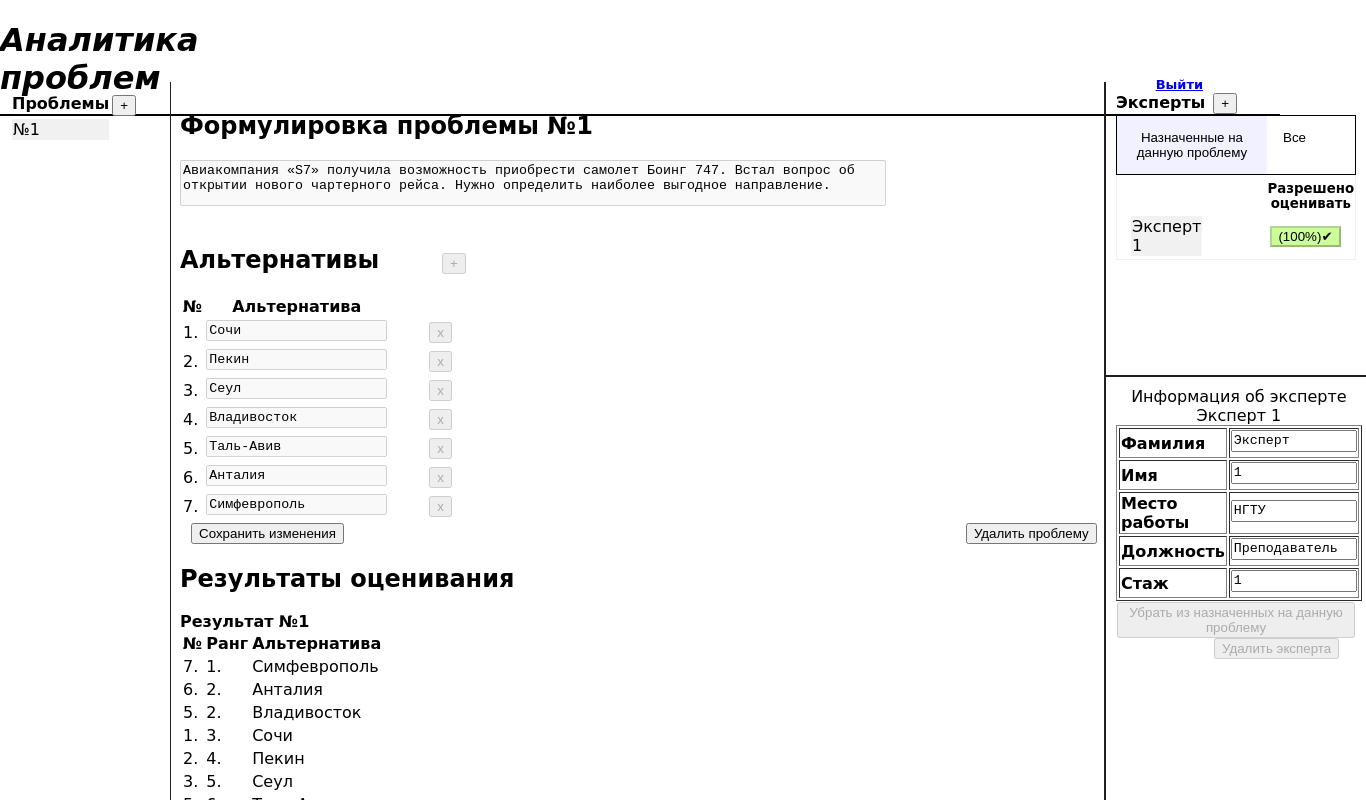
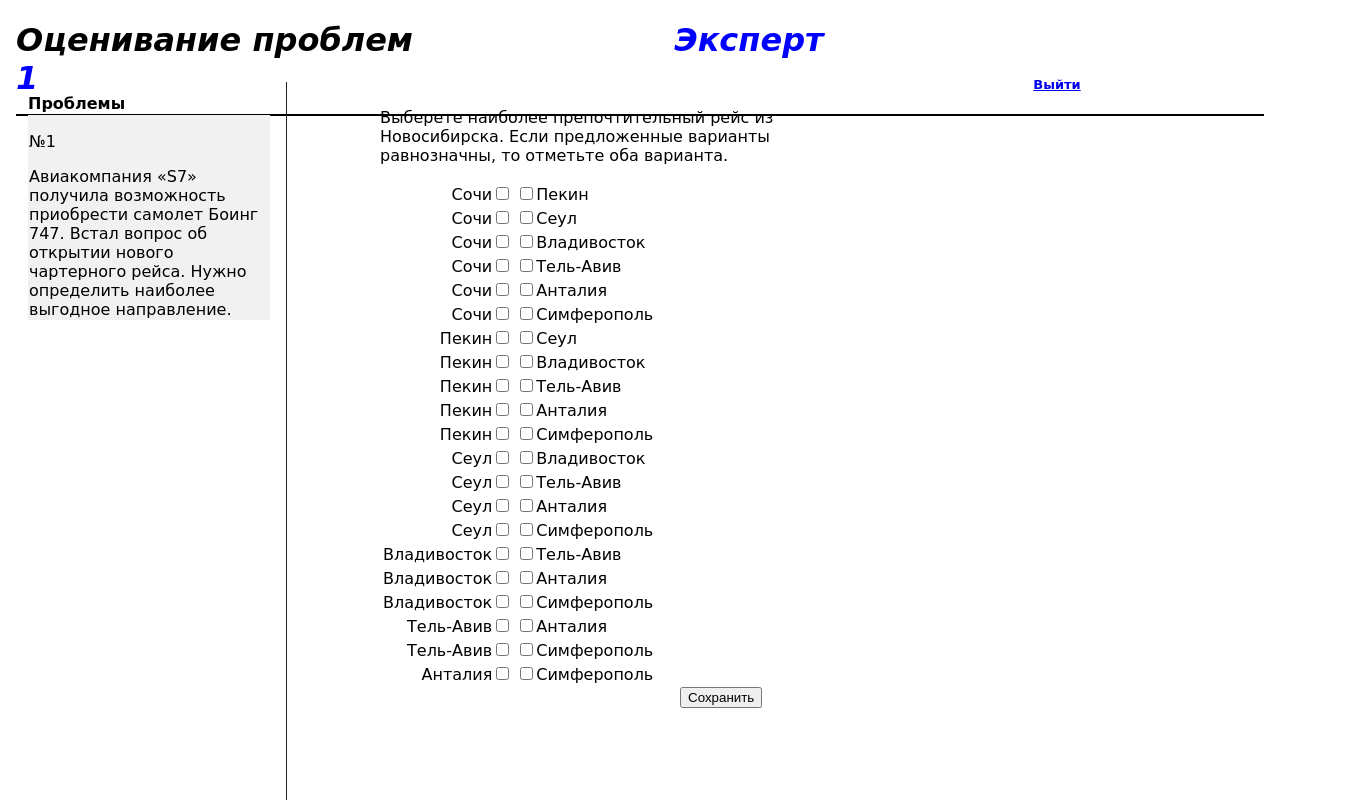
Before and after one commit to toqich/SA, a React (Create React App) app: page / in a window 1280 px wide. Shown: the whole page, 1366 px wide, since content can reach past the window. Built offline with nearby package versions, Linux system fonts and the light colour scheme.

Commit message:
add expert

```diff
--- a/package.json
+++ b/package.json
@@ -6,6 +6,7 @@
     "@testing-library/jest-dom": "^5.11.6",
     "@testing-library/react": "^11.2.2",
     "@testing-library/user-event": "^12.2.2",
+    "material-ui": "^0.20.2",
     "react": "^17.0.1",
     "react-dom": "^17.0.1",
     "react-scripts": "4.0.1",
--- /dev/null
+++ b/src/Expert.css
@@ -0,0 +1,54 @@
+.shrift {
+  font-family: "Comic Sans MS";
+  /* font-family: "Comic Sans MS"; */
+  /* font-size: 50px; */
+}
+.liniya {
+  border-bottom: "2px solid";
+}
+.sidebar,
+.content {
+  position: absolute;
+}
+.sidebar2,
+.content2 {
+  position: absolute;
+}
+.sidebar,
+.content {
+  overflow: auto;
+  padding: 10px;
+}
+.sidebar2,
+.content2 {
+  overflow: auto;
+  padding: 10px;
+}
+.sidebar3,
+.content3 {
+  overflow: auto;
+  padding: 10px;
+  position: absolute;
+}
+.sidebar {
+  overflow: scroll;
+  width: 250px;
+  /* background: #e9e9e9; */
+  border-right: 1px solid #231f20;
+  top: 82px;
+  bottom: 0;
+}
+.content {
+  top: 82px;
+  left: 370px;
+  bottom: 0; right: 0;
+ }
+ .okno {
+  width: 300px;
+  height: 70px;
+  text-align: center;
+  padding: 15px;
+  border: 3px solid #0000cc;
+  border-radius: 10px;
+  color: #0000cc;
+ }
--- /dev/null
+++ b/src/Expert.js
@@ -0,0 +1,61 @@
+import React, { Component } from 'react'
+import './Expert.css'
+
+
+class Expert extends Component {
+    render() {
+        return (
+            <body className="shrift">
+                <div className="liniya">
+                    <h1 style={{ paddingBottom: "17px", borderBottom: "2px solid" }}><i>Оценивание проблем</i> <i style={{ marginLeft: "250px", color: "blue" }}>Эксперт 1</i><small style={{ fontSize: "13px", marginLeft: "995px" }}><a href="URL">Выйти</a></small></h1>
+                    <div className="sidebar">
+                        <table>
+                            <tr><b>Проблемы</b><td></td></tr>
+                            <tbody>
+                                <tr><td bgcolor="#f1f1f1"><p>№1</p> Авиакомпания «S7» получила возможность приобрести самолет Боинг 747.
+                                Встал вопрос об открытии нового чартерного рейса.  Нужно определить наиболее выгодное направление.</td></tr>
+                            </tbody>
+                        </table>
+                    </div>
+                    <div className="content">
+                        <p style={{ width: "500px" }}>Выберете наиболее препочтительный рейс из Новосибирска. Если предложенные варианты равнозначны, то отметьте оба варианта.</p>
+                        {/* <div className="okno">
+                        Вы не до конца завершили оценивание, поэтому результаты не будут отправлены аналитику.
+
+                        </div> */}
+                        <table>
+                            <tr><td style={{ textAlign: "right" }}>Сочи<input type="checkbox" /></td><td><input type="checkbox" />Пекин</td></tr>
+                            <tr><td style={{ textAlign: "right" }}>Сочи<input type="checkbox" /></td><td><input type="checkbox" />Сеул</td></tr>
+                            <tr><td style={{ textAlign: "right" }}>Сочи<input type="checkbox" /></td><td><input type="checkbox" />Владивосток</td></tr>
+                            <tr><td style={{ textAlign: "right" }}>Сочи<input type="checkbox" /></td><td><input type="checkbox" />Тель-Авив</td></tr>
+                            <tr><td style={{ textAlign: "right" }}>Сочи<input type="checkbox" /></td><td><input type="checkbox" />Анталия</td></tr>
+                            <tr><td style={{ textAlign: "right" }}>Сочи<input type="checkbox" /></td><td><input type="checkbox" />Симферополь</td></tr>
+
+                            <tr><td style={{ textAlign: "right" }}>Пекин<input type="checkbox" /></td><td><input type="checkbox" />Сеул</td></tr>
+                            <tr><td style={{ textAlign: "right" }}>Пекин<input type="checkbox" /></td><td><input type="checkbox" />Владивосток</td></tr>
+                            <tr><td style={{ textAlign: "right" }}>Пекин<input type="checkbox" /></td><td><input type="checkbox" />Тель-Авив</td></tr>
+                            <tr><td style={{ textAlign: "right" }}>Пекин<input type="checkbox" /></td><td><input type="checkbox" />Анталия</td></tr>
+                            <tr><td style={{ textAlign: "right" }}>Пекин<input type="checkbox" /></td><td><input type="checkbox" />Симферополь</td></tr>
+
+                            <tr><td style={{ textAlign: "right" }}>Сеул<input type="checkbox" /></td><td><input type="checkbox" />Владивосток</td></tr>
+                            <tr><td style={{ textAlign: "right" }}>Сеул<input type="checkbox" /></td><td><input type="checkbox" />Тель-Авив</td></tr>
+                            <tr><td style={{ textAlign: "right" }}>Сеул<input type="checkbox" /></td><td><input type="checkbox" />Анталия</td></tr>
+                            <tr><td style={{ textAlign: "right" }}>Сеул<input type="checkbox" /></td><td><input type="checkbox" />Симферополь</td></tr>
+
+                            <tr><td style={{ textAlign: "right" }}>Владивосток<input type="checkbox" /></td><td><input type="checkbox" />Тель-Авив</td></tr>
+                            <tr><td style={{ textAlign: "right" }}>Владивосток<input type="checkbox" /></td><td><input type="checkbox" />Анталия</td></tr>
+                            <tr><td style={{ textAlign: "right" }}>Владивосток<input type="checkbox" /></td><td><input type="checkbox" />Симферополь</td></tr>
+
+                            <tr><td style={{ textAlign: "right" }}>Тель-Авив<input type="checkbox" /></td><td><input type="checkbox" />Анталия</td></tr>
+                            <tr><td style={{ textAlign: "right" }}>Тель-Авив<input type="checkbox" /></td><td><input type="checkbox" />Симферополь</td></tr>
+                            <tr><td style={{ textAlign: "right" }}>Анталия<input type="checkbox" /></td><td><input type="checkbox" />Симферополь</td></tr>
+                        </table>
+                        <button style={{ marginLeft: "300px" }}>Сохранить</button>
+                    </div>
+
+                </div>
+            </body>
+        );
+    }
+}
+export default Expert;
--- a/src/index.js
+++ b/src/index.js
@@ -1,12 +1,14 @@
 import React from 'react';
 import ReactDOM from 'react-dom';
-import './index.css';
-import App from './App';
+//import './index.css';
+//import App from './App';
+import Expert from './Expert'
 import reportWebVitals from './reportWebVitals';
 
 ReactDOM.render(
   <React.StrictMode>
-    <App />
+    {/* <App /> */}
+    <Expert/>
   </React.StrictMode>,
   document.getElementById('root')
 );
```
Also changed, not shown: src/App.js (+21 -21 lines), 2 other files (tests, documents, lock files or other folders).
